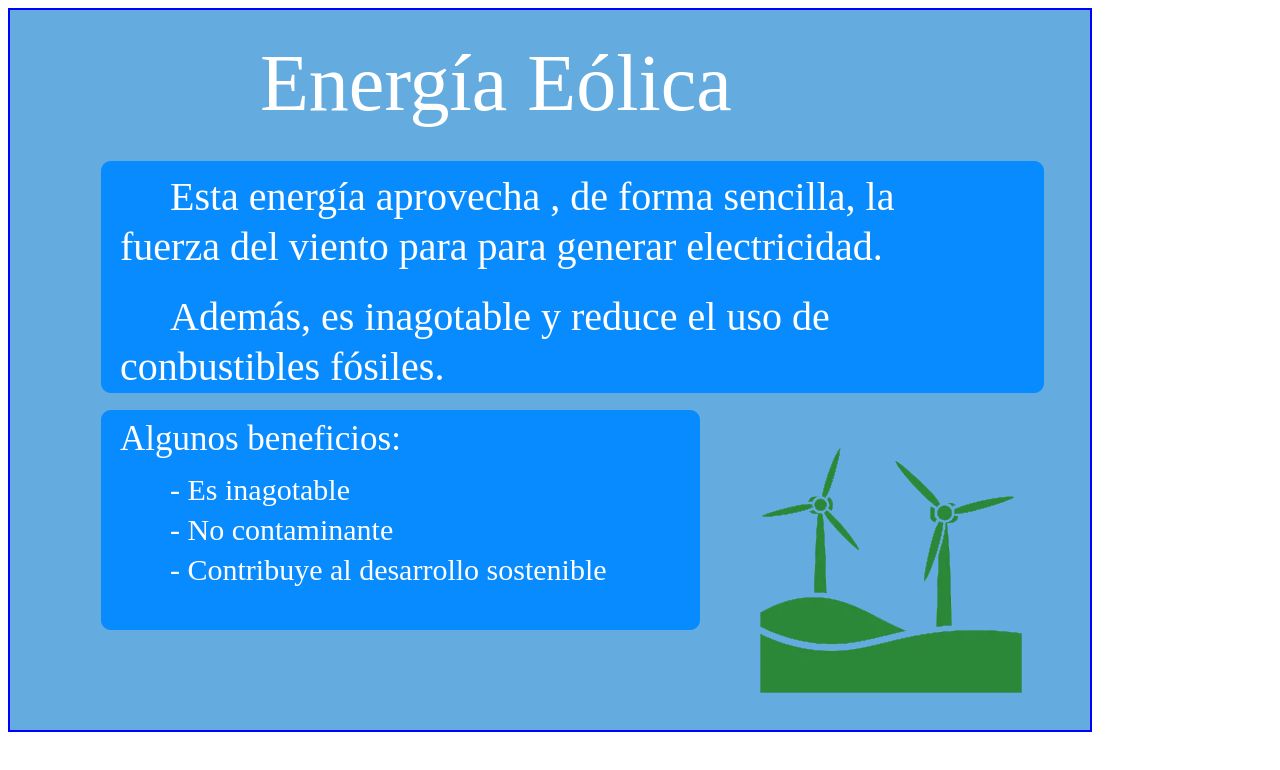
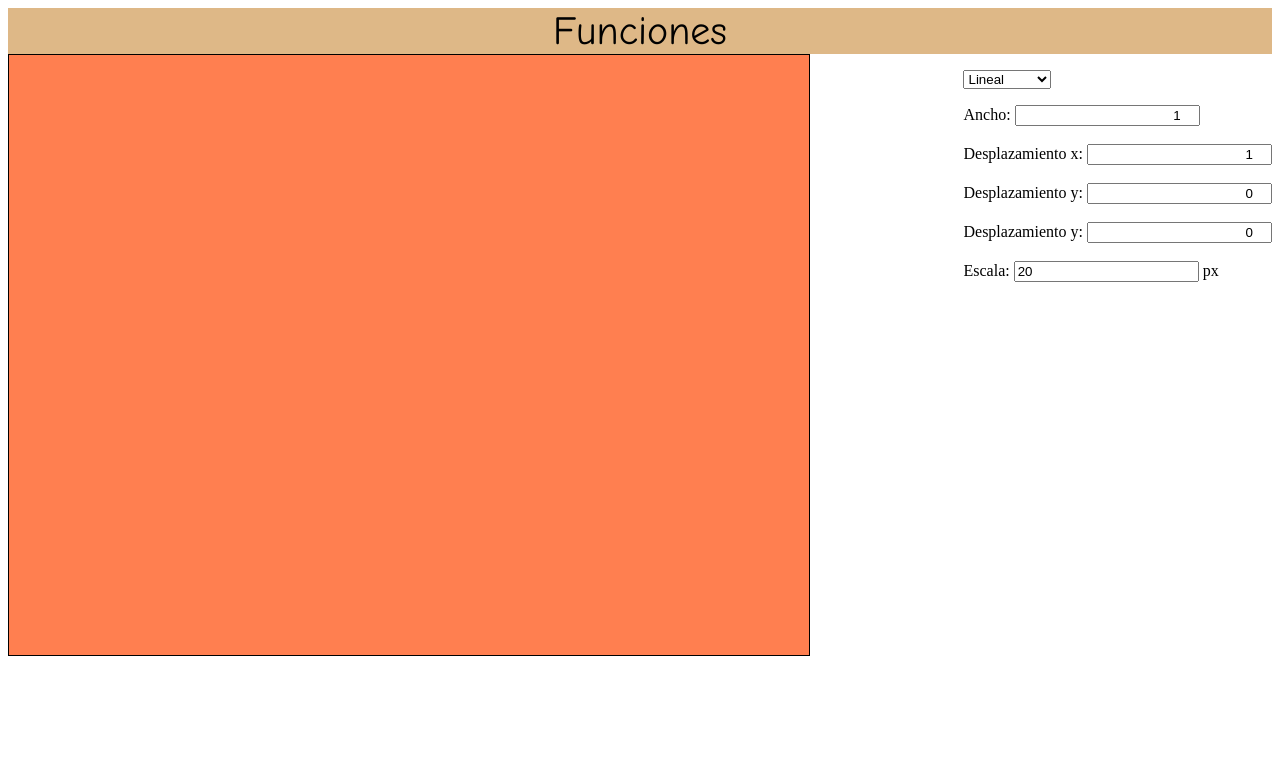
Before and after one commit to vLegend14/test, a plain HTML site: page index.html in a window 1280 px wide. Drawn offline with Linux system fonts and the light colour scheme.

Commit message:
Actualizar index.html

```diff
--- a/index.html
+++ b/index.html
@@ -1,50 +1,118 @@
 <!DOCTYPE html>
-<html lang="en">
+ <!--
+ To change this license header, choose License Headers in Project Properties.
+ To change this template file, choose Tools | Templates
+ and open the template in the editor.
+ -->
+ <html>
      <head>
+         <title>Experimentossssss</title>
          <meta charset="UTF-8">
-    <meta http-equiv="X-UA-Compatible" content="IE=edge">
          <meta name="viewport" content="width=device-width, initial-scale=1.0">
-    <title>Document</title>
-</head>
-<body>
-    <canvas id="imagen" width="1080" height="720" style="border: 2px solid blue;"></canvas>
-    <script>
-        var img = document.getElementById("imagen");
-        var ctx = img.getContext("2d");
+         <!--
+         <style>
 
-        var bg = new Image();
-        bg.src = "src/bg.png";
-        bg.onload = function(){
-            ctx.drawImage(bg, 0, 0)
 
-            ctx.font = "80px Britannic Bold";
-            ctx.fillStyle = "white";
-            ctx.fillText("Energía Eólica", 250, 100)
-
-            ctx.font = "40px Comic Sans MS"
-            ctx.fillStyle = "white";
-            ctx.fillText("Esta energía aprovecha , de forma sencilla, la", 160, 200)
-            ctx.fillText("fuerza del viento para para generar electricidad.", 110, 250)
-
-            ctx.font = "40px Comic Sans MS"
-            ctx.fillStyle = "white";
-            ctx.fillText("Además, es inagotable y reduce el uso de", 160, 320)
-            ctx.fillText("conbustibles fósiles.", 110, 370)
-
-            ctx.font = "35px Comic Sans MS"
-            ctx.fillStyle = "white";
-            ctx.fillText("Algunos beneficios:", 110, 440)
-
-            ctx.font = "30px Comic Sans MS"
-            ctx.fillStyle = "white";
-            ctx.fillText("- Es inagotable", 160, 490)
-            ctx.fillText("- No contaminante", 160, 530)
-            ctx.fillText("- Contribuye al desarrollo sostenible", 160, 570)
-
+ nav {
+     list-style-type: none;
+     margin: 0;
+     padding: 16px;
+     overflow: hidden;
+     background-color: #333333;
  }
 
 
-    </script>
+
+ nav a {
+     font-family: Courier New, Courier, monospace;
+     font-size: 18px;
+     color: white;
+     text-align: center;
+     padding: 16px;
+     text-decoration: none;
+ }
+
+ nav a:hover {
+     background-color: #4CAF50;
+ }
+ </style>
+         -->
+     </head>
+     <body onload="seleccionarEQ();"> <!-- onload="setValores(p1.value, b.value)" -->
+         <div>
+             <div>
+                 <Header style="text-align:center; background-color: burlywood; font-family: Comic Sans MS, cursive, sans-serif; font-size: 40px" >
+                     Funciones
+
+                 </Header>
+                 <!--
+                 <nav>
+                     <a href="Lineal.html" target="pagina">Lineal</a>
+                     <a href="seno.html" target="pagina">Seno</a>
+                     <a href="coseno.html" target="pagina">Coseno</a>
+                     <a href="cuadratica.html" target="pagina">Cuadratica</a>
+                     <a href="polinomica.html" target="pagina">Polinomica</a>
+                 </nav>
+                 -->
+             </div>
+             <div>
+                 <div style="float: right;">
+                     <form  oninput="setValores(e.value, a.value,b.value,c.value,d.value,opcion.value)" >
+                         <p >
+
+                             <select name="opcion" id="opcion" oninput="seleccionarEQ()" >
+                                 <option value="1">Lineal</option>
+                                 <option value="2">Cuadratica</option>
+                                 <option value="3">Seno</option>
+                                 <option value="4">Coseno</option>
+                                 <option value="5">Polinomica</option>
+                             </select>
+                         <p id="eq">
+
+                         </p>
+                         <div id="ad">
+                         <span id="an">Ancho:</span>
+                         <input type="number" id="a"  value="1" step="0.2" style="text-align: right">
+                         <br><br>
+                         </div>
+                         <div id="bd">
+                         <span id="bn">Desplazamiento x:</span>
+                         <input  type="number" id="b" value="1" step="0.2" style="text-align: right">
+                         <br><br>
+                         </div>
+                         <div id="cd">
+                         <span id="cn">Desplazamiento y:</span>
+                         <input  type="number" id="c"  value="0" step="0.2" style="text-align:right">
+                         <br><br>
+                         </div>
+                         <div id="dd">
+                         <span id="dn">Desplazamiento y:</span>
+                         <input  type="number" id="d"  value="0" step="0.2" style="text-align:right">
+                         <br><br>
+                         </div>
+
+
+
+
+                         Escala:
+                         <!--  <span id="alt" >1</span> -->
+                         <input  type="number" id="e" min="1" value="20"> px
+
+                     </form>
+                     <form>
+                         <p id="val" >
+
+                         </p>
+                     </form>
+
+                 </div>
+ <p id="msg" style="float: left;"></p>
+                 <canvas id="myCanvas" width="800" height="600" style="border:1px solid;background-color: coral"></canvas>
+
+                 <!--<iframe src="" name="pagina" style="width: 100%;height: 800px;border:0px" ></iframe> -->
+             </div>
+         </div>
+         <script type="text/javascript" src="main.js"></script>
 
      </body>
  </html>
```
Lines whose indentation alone changed are shown as unchanged.
